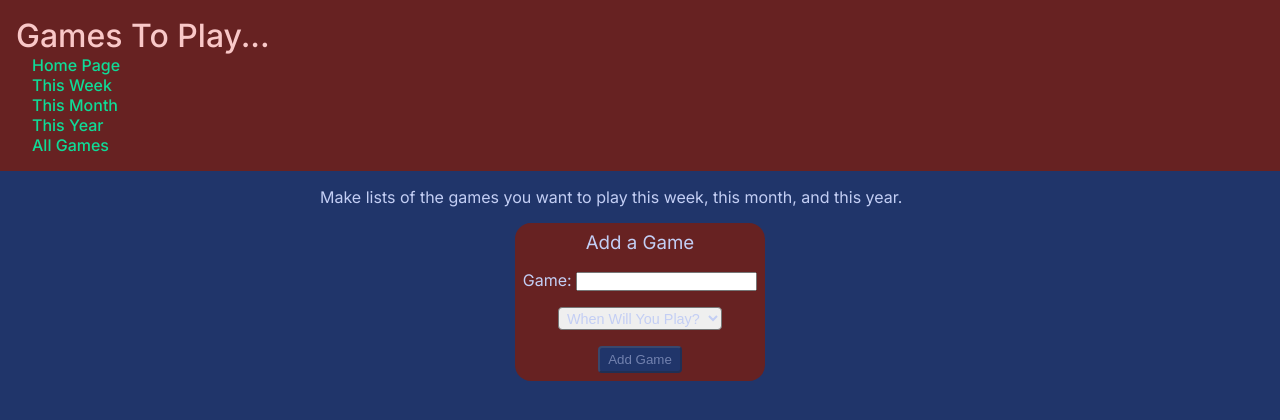
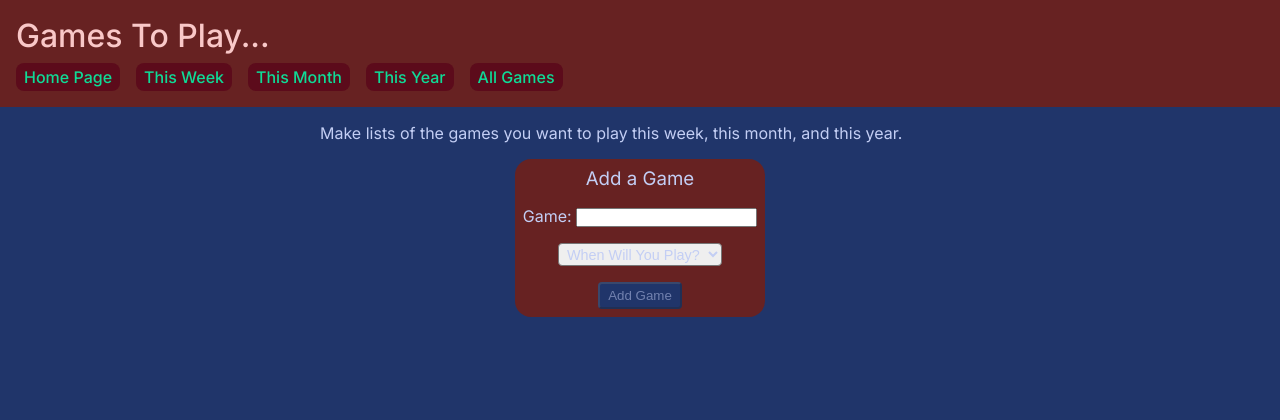
Before and after one commit to franco-ortega/to-do-games, a Next.js app: page / in a window 1280 px wide. Shown: the top 420 px of the page. Built offline with nearby package versions, Linux system fonts and the light colour scheme.

Commit message:
make nav links looks like buttons

```diff
--- a/components/nav/Nav.module.scss
+++ b/components/nav/Nav.module.scss
@@ -1,8 +1,17 @@
 .Nav {
-  margin-left: 1rem;
+
+  ul {
+    margin-top: .5rem;
+    display: flex;
+    flex-direction: row;
+    gap: 1rem;
+  }
 
   ul li {
+    background-color: rgb(92, 11, 27);
+    border-radius: .5rem;
     list-style-type: none;
+    padding: .25rem .5rem;
   }
 
   a {
```
